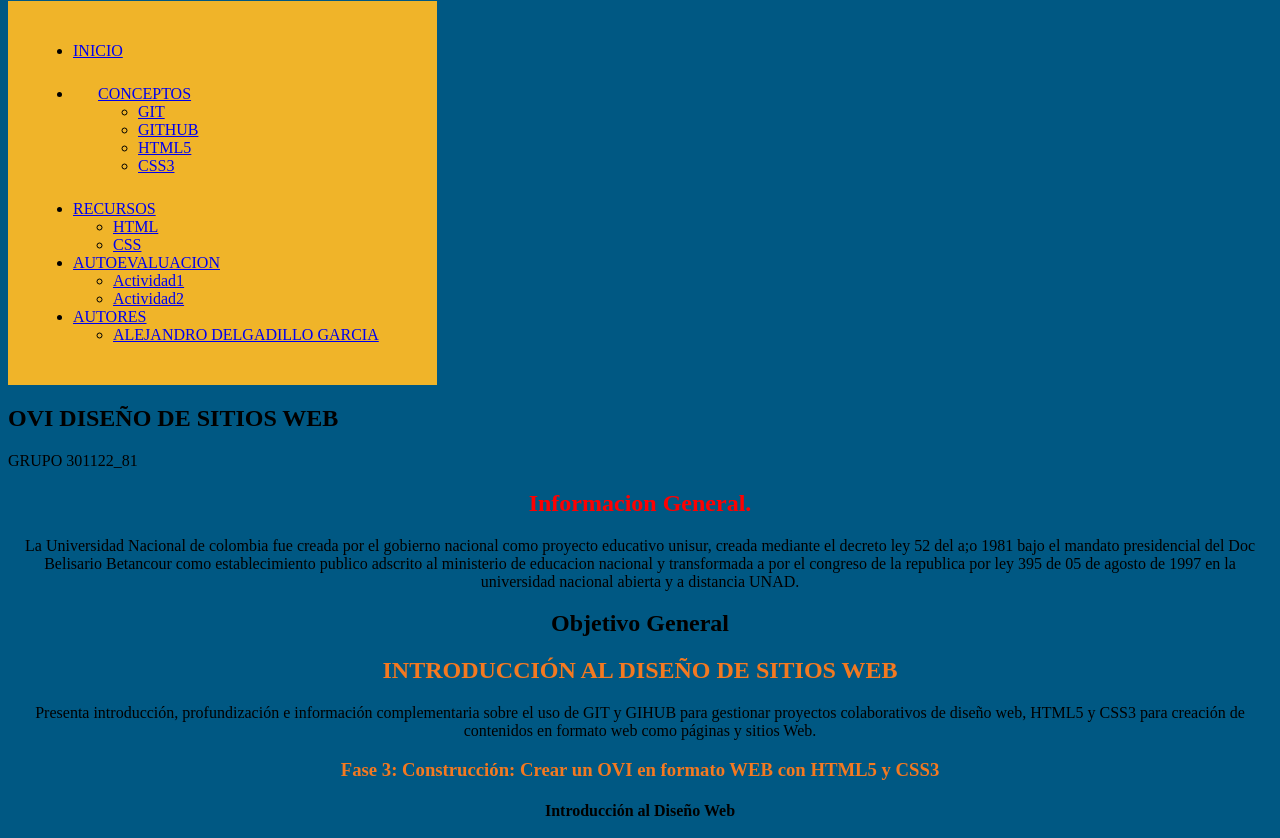
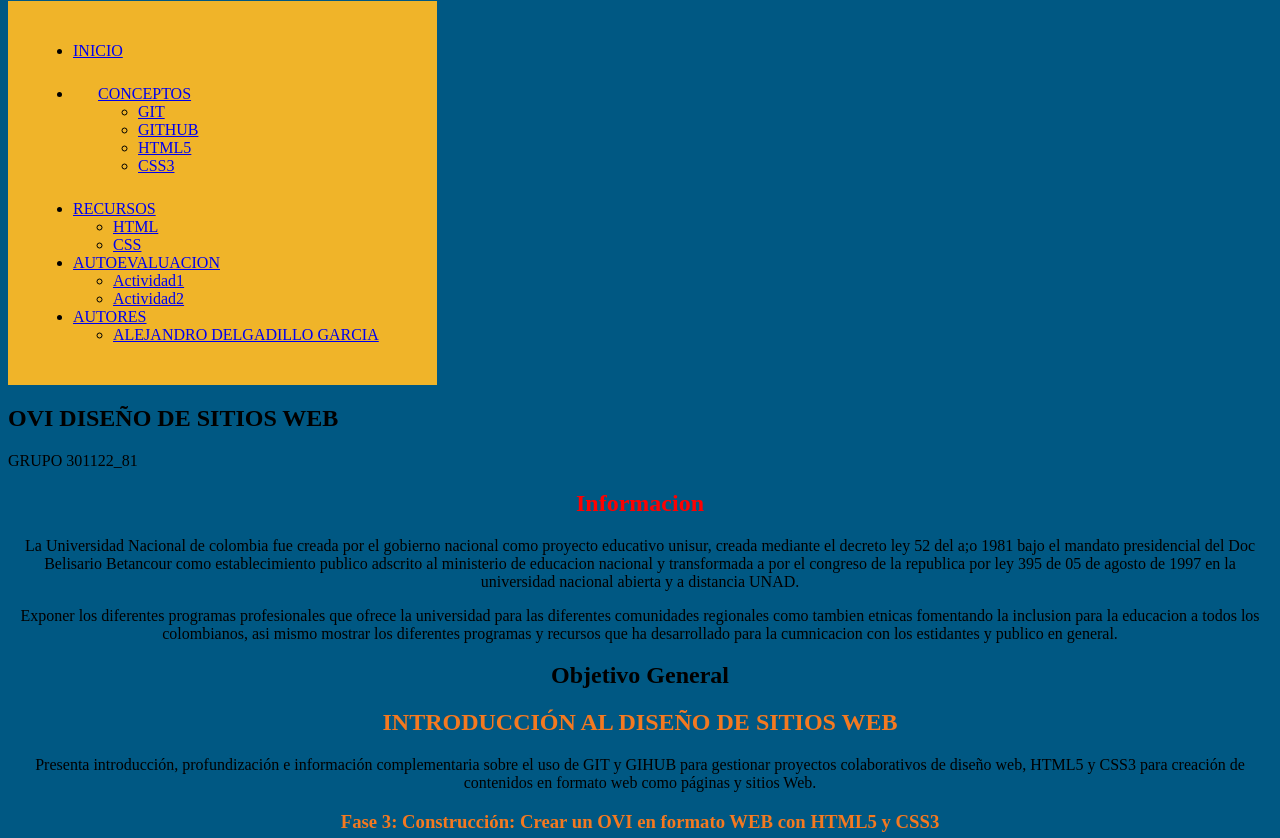
Before and after one commit to levii182/DSW-etapa3, a plain HTML site: page index.html in a window 1280 px wide. Shown: the part 223-1061 px from the top of the page. Drawn offline with Linux system fonts and the light colour scheme.

Commit message:
Update index.html

```diff
--- a/index.html
+++ b/index.html
@@ -63,10 +63,12 @@
 				</div>
 			</section><center>
 			<section>
-				<h1 style="color: red;"> Informacion General.</h1>
+				<h1 style="color: red;"> Informacion</h1>
 				<p> La Universidad Nacional de colombia fue creada por el gobierno nacional como proyecto educativo unisur, creada mediante el decreto ley 52 del a;o 1981 bajo el mandato presidencial del Doc Belisario Betancour como establecimiento publico adscrito al ministerio de educacion nacional y transformada a por el congreso de la republica por ley 395 de 05 de agosto de 1997 en la universidad nacional abierta y a distancia UNAD.</p>
+				<p>Exponer los diferentes programas profesionales que ofrece la universidad para las diferentes comunidades regionales como tambien etnicas fomentando la inclusion para la educacion a todos los colombianos, asi mismo mostrar los diferentes programas y recursos que ha desarrollado para la cumnicacion con los estidantes y publico en general.   </p>
+				<h1> Objetivo General</h1>
 
-				<h1> Objetivo General</h1>
+
 				<h2 style="color: #F47920;">INTRODUCCIÓN AL DISEÑO DE SITIOS WEB</h2>
 							<p>Presenta introducción, profundización e información complementaria sobre el uso de GIT y GIHUB para gestionar proyectos colaborativos de diseño web, HTML5 y CSS3 para creación de contenidos en formato web como páginas y sitios Web.</p>
 			</section>
```
